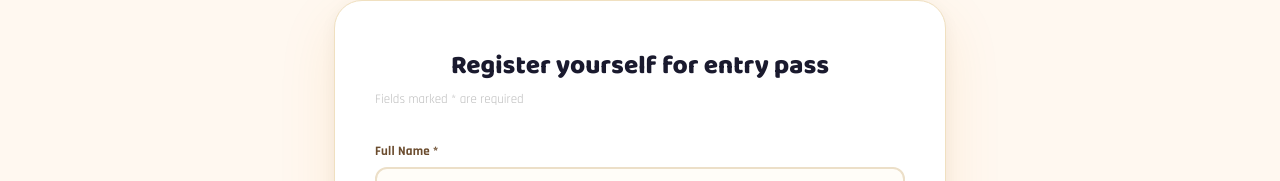
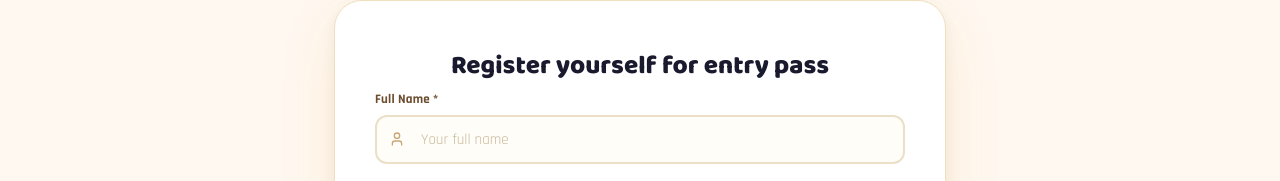
Before and after one commit to 23f2005464/goonj, a React (Vite) app in the folder frontend/: page /register in a window 1280 px wide. Shown: the part 564-745 px from the top of the page. Built offline with nearby package versions, Linux system fonts and the light colour scheme; no server answers.

Commit message:
remove fiels

```diff
--- a/frontend/src/pages/RegisterPage.jsx
+++ b/frontend/src/pages/RegisterPage.jsx
@@ -219,9 +219,6 @@ export default function RegisterPage() {
             fontFamily: "'Baloo 2', cursive",
             fontSize: 26, fontWeight: 800, color: '#1a1a2e', marginBottom: 4,textAlign: 'center',
           }}>Register yourself for entry pass</h2>
-          <p style={{ color: '#bbb', fontSize: 13, marginBottom: 36 }}>
-            Fields marked * are required
-          </p>
 
           {/* All styles isolated in a style tag — avoids inline style object recreations */}
           <style>{`
```
